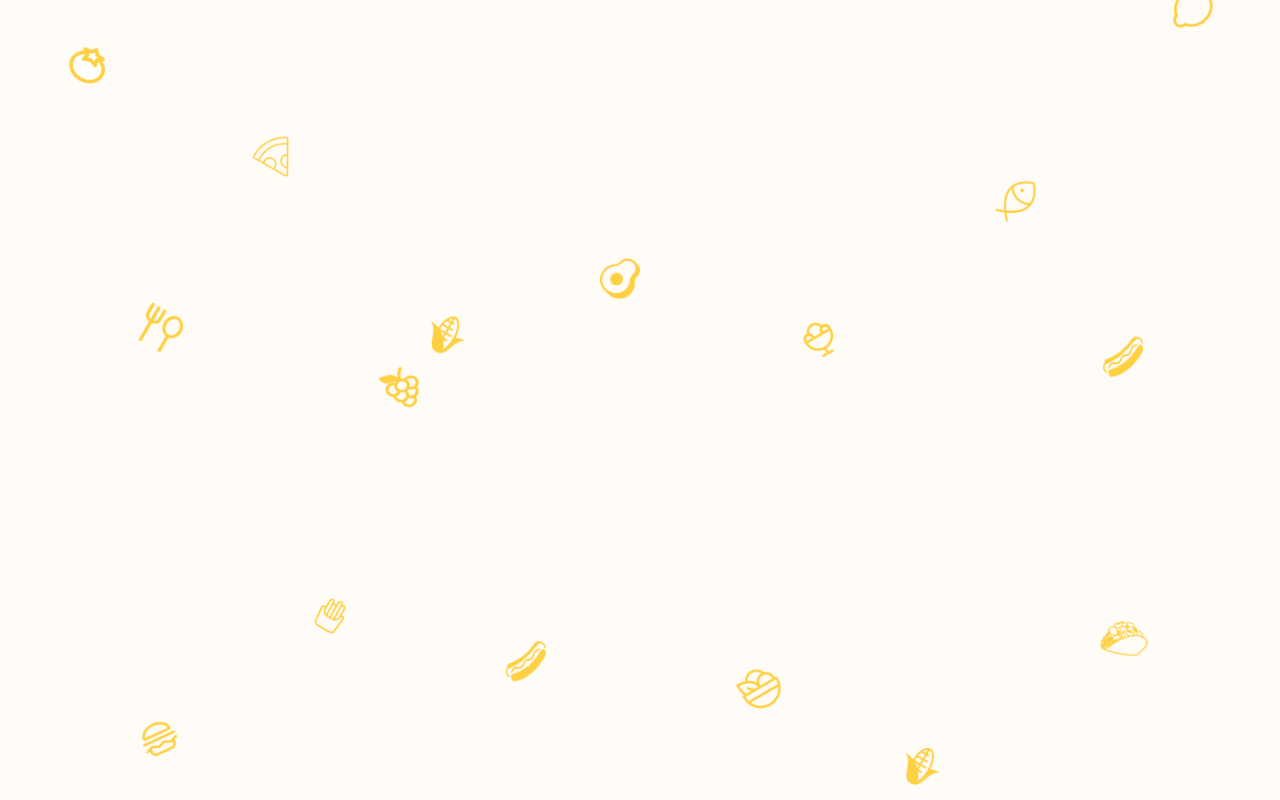
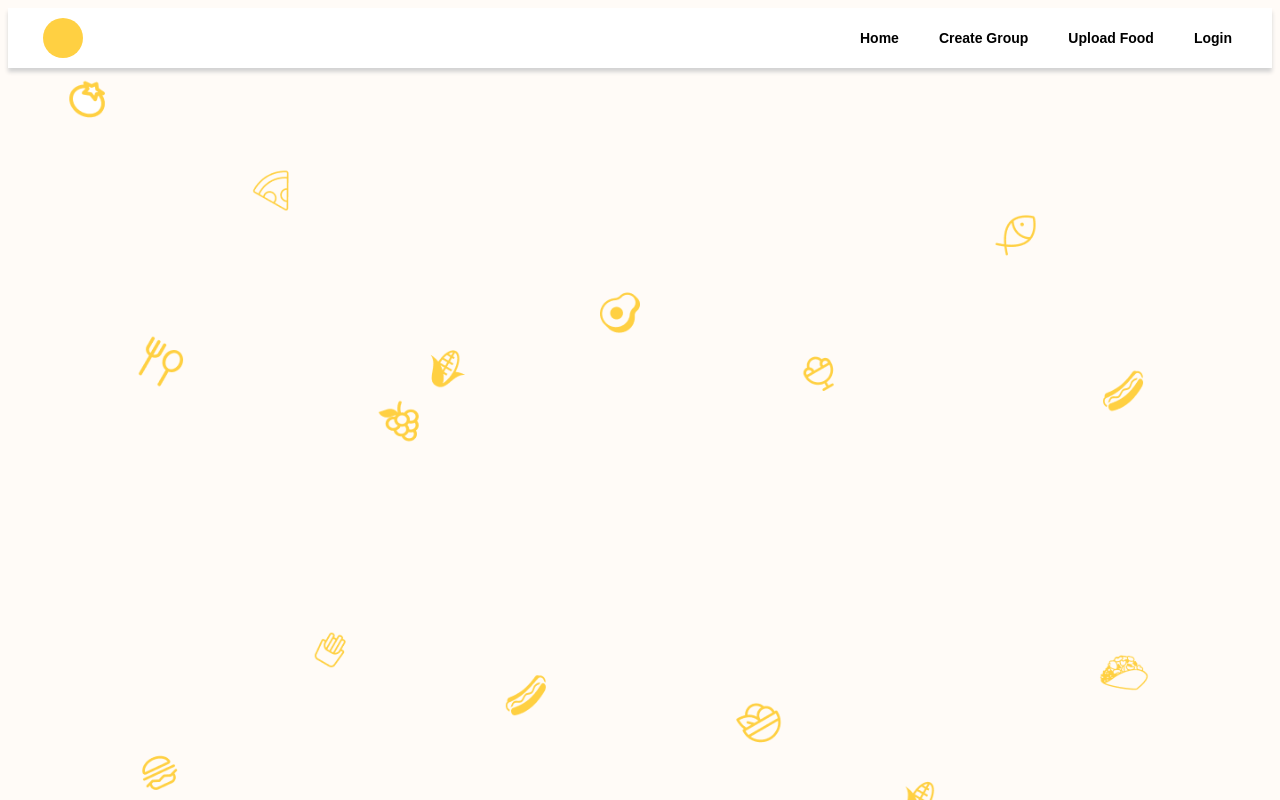
Before and after one commit to tora2002/Restaurant-Demo, a React (Create React App) app: page / in a window 1280 px wide. Built offline with nearby package versions, Linux system fonts and the light colour scheme.

Commit message:
finished header

```diff
--- a/src/App.js
+++ b/src/App.js
@@ -6,13 +6,15 @@ import Register from './pages/register/register';
 import Group from './pages/group/group';
 import Swipe from './pages/swipe/swipe';
 import Upload from './pages/upload/upload';
+import Header from './components/header/header';
 
 function App() {
   return (
     <>
       <Router>
         <Routes>
-        <Route exact path={'/'} element={ <Home/> } />
+        <Route exact path={'/'} element={ <Header/> } />
+        <Route exact path={'/home'} element={ <Home/> } />
         <Route exact path={'/login'} element={ <Login/> } />
         <Route exact path={'/register'} element={ <Register/> } />
         <Route exact path={'/group'} element={ <Group/> } />
--- a/src/components/header/header.css
+++ b/src/components/header/header.css
@@ -0,0 +1,37 @@
+.headerContainer {
+    display: flex;
+    height: 60px;
+    background-color: white;
+    justify-content: space-between;
+    align-items: center;
+    padding-left: 35px;
+    padding-right: 20px;
+    box-shadow: 0px 4px 4px lightgray;
+}
+
+.logo {
+    width: 40px;
+    height: 40px;
+    border-radius: 20px;
+    background-color: var(--sun-glow);
+}
+
+.pageContainer {
+    display: flex;
+    flex-direction: 'row';
+}
+
+.headerText {
+    font: 'DM Sans';
+    font-size: 14px;
+    font-weight: 550;
+    padding-left: 20px;
+    padding-right: 20px;
+    cursor: pointer;
+    background-color: transparent;
+    border: 0px;
+}
+
+button:hover {
+    color: var(--vista-blue);
+}
--- a/src/components/header/header.js
+++ b/src/components/header/header.js
@@ -0,0 +1,23 @@
+import React from 'react';
+import './header.css';
+import { useNavigate } from "react-router-dom";
+
+function Header() {
+    const navigate = useNavigate();
+
+    return (
+        <div className='headerContainer'>
+            <div className='logo'>
+                {/* add logo here */}
+            </div>
+            <div className='pageContainer'>
+                <button onClick={() => navigate("/home")} className='headerText'>Home</button>
+                <button onClick={() => navigate("/group")} className='headerText'>Create Group</button>
+                <button onClick={() => navigate("/upload")} className='headerText'>Upload Food</button>
+                <button onClick={() => navigate("/login")} className='headerText'>Login</button>
+            </div>
+        </div>
+    );
+}
+
+export default Header;
```
